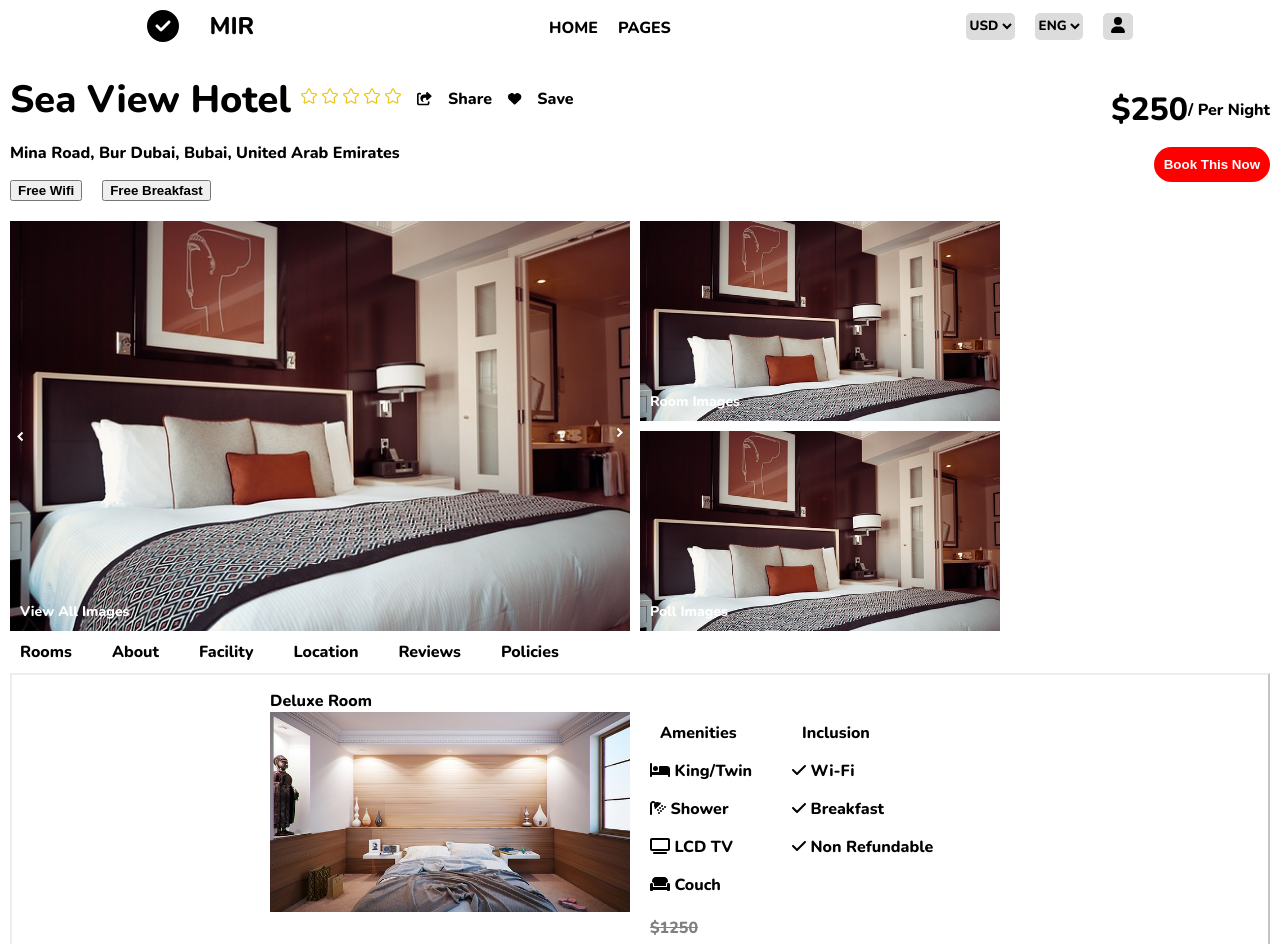
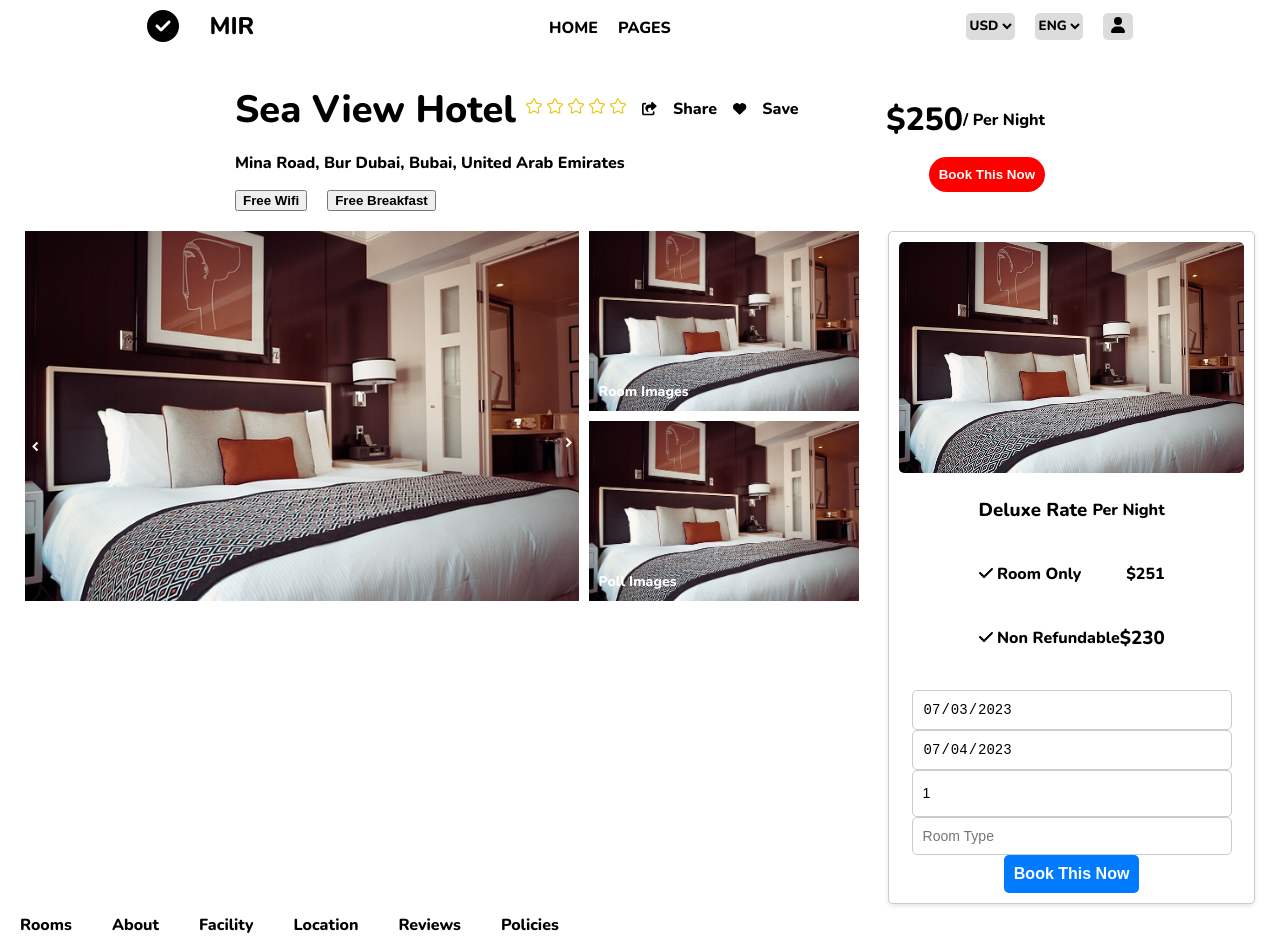
Before and after one commit to Mike2020x/frontend-top-v29-hoteles, a React (Vite) app: page /hotel-single in a window 1280 px wide. Shown: the top 944 px of the page. Built offline with nearby package versions, Linux system fonts and the light colour scheme.

Commit message:
feat: add names in input login and component room card

```diff
--- /dev/null
+++ b/src/components/Room/RoomCard.jsx
@@ -0,0 +1,160 @@
+import { useState, useEffect } from "react";
+import { Link, useNavigate, useLocation } from "react-router-dom";
+import "./index.scss";
+import { FontAwesomeIcon } from "@fortawesome/react-fontawesome";
+import { faCheck } from "@fortawesome/free-solid-svg-icons";
+
+export default function RoomCard() {
+  const navigate = useNavigate();
+  const location = useLocation();
+  const [hotel, setHotel] = useState("");
+  const [checkIn, setCheckIn] = useState(getCurrentDate());
+  const [checkOut, setCheckOut] = useState(getNextDay(getCurrentDate()));
+  const [guests, setGuests] = useState(1);
+
+  useEffect(() => {
+    const searchParams = new URLSearchParams(location.search);
+    setHotel(searchParams.get("hotel") || "");
+    setCheckIn(searchParams.get("checkIn") || getCurrentDate());
+    setCheckOut(searchParams.get("checkOut") || getNextDay(getCurrentDate()));
+    setGuests(parseInt(searchParams.get("guests")) || 1);
+  }, [location.search]);
+
+  const handleInputChange = (event) => {
+    event.preventDefault();
+    const { name, value } = event.target;
+
+    if (name === "hotel") {
+      setHotel(value);
+    } else if (name === "checkIn") {
+      setCheckIn(value);
+      setCheckOut(getNextDay(value));
+    } else if (name === "checkOut") {
+      setCheckOut(value);
+    } else if (name === "guests") {
+      setGuests(value);
+    }
+  };
+
+  const handleSearch = () => {
+    if (!hotel) {
+      alert("Por favor, ingrese el nombre o la ciudad del hotel.");
+      return;
+    }
+
+    const searchParams = new URLSearchParams();
+    searchParams.set("hotel", hotel);
+    searchParams.set("checkIn", checkIn);
+    searchParams.set("checkOut", checkOut);
+    searchParams.set("guests", guests);
+
+    navigate(`/hotel-list?search=${searchParams.toString()}`);
+  };
+
+  return (
+    <div className="room-card">
+      <div className="room-card__image">
+        <img src="/room.jpg" alt="room" />
+      </div>
+      <div>
+        <div className="room-card__information">
+          <h3>Deluxe Rate</h3>
+          <p>Per Night</p>
+        </div>
+        <div className="room-card__information">
+          <p>
+            <FontAwesomeIcon icon={faCheck} /> Room Only
+          </p>
+          <h4>$251</h4>
+        </div>
+        <div className="room-card__information">
+          <p>
+            <FontAwesomeIcon icon={faCheck} /> Non Refundable
+          </p>
+          <h3>$230</h3>
+        </div>
+      </div>
+      <div className="room-card__search">
+        <div className="room-card__search-inputs">
+          <input
+            type="date"
+            id="checkIn"
+            className="room-card__search-input"
+            name="checkIn"
+            value={checkIn}
+            placeholder="Check In"
+            min={getCurrentDate()} // Establecer la fecha mínima como la fecha actual
+            onChange={handleInputChange}
+          />
+          <input
+            type="date"
+            id="checkOut"
+            className="room-card__search-input"
+            name="checkOut"
+            value={checkOut}
+            placeholder="Check Out"
+            min={checkIn} // Establecer la fecha mínima como el valor de check-in
+            onChange={handleInputChange}
+          />
+          <input
+            type="text"
+            className="room-card__search-input"
+            name="guests"
+            value={guests}
+            placeholder="Rooms & Guests"
+            onChange={handleInputChange}
+          />
+          <input
+            className="room-card__search-input"
+            placeholder="Room Type"
+            type="select"
+            name="hotel"
+            value={hotel}
+            onChange={handleInputChange}
+          />
+        </div>
+        <div className="room-card__search-button">
+          {hotel ? (
+            <Link
+              to={`/hotel-list?hotel=${hotel}&checkIn=${checkIn}&checkOut=${checkOut}&guests=${guests}`}
+            >
+              <button className="room-card__search-button--link">
+                Book This Now
+              </button>
+            </Link>
+          ) : (
+            <button
+              className="room-card__search-button--button"
+              onClick={handleSearch}
+            >
+              Book This Now
+            </button>
+          )}
+        </div>
+      </div>
+    </div>
+  );
+}
+
+function getCurrentDate() {
+  const currentDate = new Date();
+  const year = currentDate.getFullYear();
+  let month = currentDate.getMonth() + 1;
+  let day = currentDate.getDate();
+
+  if (month < 10) {
+    month = `0${month}`;
+  }
+
+  if (day < 10) {
+    day = `0${day}`;
+  }
+
+  return `${year}-${month}-${day}`;
+}
+
+function getNextDay(dateString) {
+  const currentDate = new Date(dateString);
+  const nextDay = new Date(currentDate.getTime() + 24 * 60 * 60 * 1000);
+  return nextDay.toISOString().split("T")[0];
+}
--- a/src/components/Room/index.scss
+++ b/src/components/Room/index.scss
@@ -101,3 +101,121 @@
     }
   }
 }
+
+.room-card {
+  display: flex;
+  flex-direction: column;
+  align-items: center;
+  padding: 10px;
+  width: 27vw;
+  background-color: #fff;
+  border: 1px solid #ccc;
+  border-radius: 5px;
+  box-shadow: 0 2px 4px rgba(0, 0, 0, 0.1);
+
+  &__image {
+    img {
+      width: 100%;
+      height: auto;
+      border-radius: 5px;
+    }
+  }
+
+  &__information {
+    display: flex;
+    justify-content: space-between;
+    align-items: center;
+    flex-wrap: wrap;
+  }
+
+  &__details {
+    text-align: center;
+
+    h3 {
+      font-size: 20px;
+      margin-bottom: 10px;
+    }
+
+    p {
+      font-size: 14px;
+      color: #888;
+    }
+  }
+
+  &__price {
+    margin-top: 10px;
+    text-align: center;
+
+    p {
+      display: flex;
+      align-items: center;
+      font-size: 14px;
+      color: #888;
+
+      svg {
+        margin-right: 5px;
+      }
+    }
+
+    h4,
+    h3 {
+      font-size: 20px;
+      font-weight: bold;
+    }
+  }
+
+  &__search {
+    margin-top: 20px;
+    display: flex;
+    flex-direction: column;
+    align-items: center;
+
+    &-inputs {
+      display: flex;
+      flex-direction: column;
+      width: 25vw;
+
+      .room-card__search-input {
+        padding: 10px;
+        border: 1px solid #ccc;
+        border-radius: 5px;
+        font-size: 14px;
+        outline: none;
+
+        &::-webkit-calendar-picker-indicator {
+          filter: invert(1);
+        }
+      }
+    }
+
+    &-border {
+      width: 1px;
+      height: 100%;
+      background-color: #ccc;
+      margin: 0 10px;
+    }
+
+    &-button {
+      flex-grow: 1;
+
+      .room-card__search-button--link,
+      .room-card__search-button--button {
+        width: 100%;
+        padding: 10px;
+        border: none;
+        border-radius: 5px;
+        font-size: 16px;
+        font-weight: bold;
+        color: #fff;
+        background-color: #007bff;
+        cursor: pointer;
+        outline: none;
+        transition: background-color 0.3s;
+
+        &:hover {
+          background-color: #0056b3;
+        }
+      }
+    }
+  }
+}
--- a/src/components/login/Login.jsx
+++ b/src/components/login/Login.jsx
@@ -8,8 +8,10 @@ import { faEye, faEyeSlash } from "@fortawesome/free-solid-svg-icons";
 const Login = () => {
   const [formData, setFormData] = useState({
     isLoginActive: true,
+    firstName: "",
+    lastName: "",
+    email: "",
     phone: "",
-    email: "",
     password: "",
     confirmPassword: "",
     showPassword: false,
@@ -49,7 +51,7 @@ const Login = () => {
       // Manejar la respuesta de la API según sea necesario
       if (response.ok) {
         // Redireccionar al panel de usuario o realizar otra acción
-        //window.location.href = "/user-dashboard";
+        // window.location.href = "/user-dashboard";
       } else {
         // Manejar el caso de error en el inicio de sesión
         console.log("Error en el inicio de sesión");
@@ -60,7 +62,7 @@ const Login = () => {
     }
   };
 
-  const navigate = useNavigate()
+  const navigate = useNavigate();
 
   const handleSignUp = async (e) => {
     e.preventDefault();
@@ -75,13 +77,16 @@ const Login = () => {
 
     try {
       const signupData = {
+        firstName: formData.firstName,
+        lastName: formData.lastName,
+        email: formData.email,
         phone: formData.phone,
-        email: formData.email,
         password: formData.password,
       };
+      console.log(signupData);
       // Llamar a la API para registrarse
       const response = await fetch(
-        `${import.meta.env.VITE_BASE_URL}/api/user`,
+        "https://backend-top-v29-hoteles.onrender.com/api/user",
         {
           method: "POST",
           headers: {
@@ -90,11 +95,11 @@ const Login = () => {
           body: JSON.stringify(signupData),
         }
       );
-
+      console.log(response);
       // Manejar la respuesta de la API según sea necesario
       if (response.ok) {
         // Redireccionar al panel de usuario o realizar otra acción
-        const url = `/verify-account/${formData.email}`
+        const url = `/verify-account/${formData.email}`;
         navigate(url);
       } else {
         // Manejar el caso de error en el registro
@@ -156,12 +161,19 @@ const Login = () => {
       </div>
       {!formData.isLoginActive && (
         <form className="email-signup" onSubmit={handleSignUp}>
-          <div className="u-form-group">
+          <div className="u-form-individual">
             <input
               type="text"
-              placeholder="Phone"
-              name="phone"
-              value={formData.phone}
+              placeholder="FirstName"
+              name="firstName"
+              value={formData.firstName}
+              onChange={handleChange}
+            />
+            <input
+              type="text"
+              placeholder="LastName"
+              name="lastName"
+              value={formData.lastName}
               onChange={handleChange}
             />
           </div>
@@ -171,6 +183,15 @@ const Login = () => {
               placeholder="Email"
               name="email"
               value={formData.email}
+              onChange={handleChange}
+            />
+          </div>
+          <div className="u-form-group">
+            <input
+              type="text"
+              placeholder="Phone"
+              name="phone"
+              value={formData.phone}
               onChange={handleChange}
             />
           </div>
@@ -213,9 +234,9 @@ const Login = () => {
           {formData.errorMessage && (
             <div className="error-message">{formData.errorMessage}</div>
           )}
-          <Link className="u-form-group">
+          <div className="u-form-group">
             <button type="submit">Sign Up</button>
-          </Link>
+          </div>
         </form>
       )}
       {formData.isLoginActive && (
--- a/src/pages/HotelSingle/HotelSingle.jsx
+++ b/src/pages/HotelSingle/HotelSingle.jsx
@@ -4,6 +4,7 @@ import Hotel from '../../components/Hotel/Hotel'
 import Star from '../../components/star/Star'
 import { FontAwesomeIcon } from '@fortawesome/react-fontawesome'
 import { faAngleRight, faHeart, faShareFromSquare } from '@fortawesome/free-solid-svg-icons'
+import RoomCard from '../../components/Room/RoomCard'
 
 
 export default function HotelSingle() {
@@ -50,8 +51,8 @@ export default function HotelSingle() {
             </div>
           </div>
         </div>
+        <RoomCard />
       </div>
-
       <div className='content__hotelSingle--menu'>
         <h4>Rooms</h4>
         <h4>About</h4>
--- a/src/pages/HotelSingle/index.scss
+++ b/src/pages/HotelSingle/index.scss
@@ -1,5 +1,11 @@
 .content__hotelSingle {
   margin: 10px;
+
+  &--room {
+    display: flex;
+    flex-wrap: wrap;
+    justify-content: space-around;
+  }
 
   &--title {
     display: flex;
@@ -23,10 +29,10 @@
 
   &--principal {
     position: relative;
-    background-image: url('/room.jpg');
+    background-image: url("/room.jpg");
     background-repeat: no-repeat;
     background-size: 100%;
-    height: 210px;
+    height: 200px;
 
     .selected-label {
       position: absolute;
@@ -69,12 +75,11 @@
   }
 
   .navbar__hotelSingle {
-    margin: 20px 0
+    margin: 20px 0;
   }
 }
 
 @media (min-width: 375px) {
-
   .star__show,
   .hotelSingle__show,
   .free__buttons,
@@ -90,7 +95,6 @@
   }
 
   .content__hotelSingle {
-
     &--principal {
       width: 450px;
     }
@@ -148,19 +152,18 @@
     &--principal {
       margin: 0;
       height: 410px;
-      width: 620px;
+      width: 554px;
     }
 
     &--secondary {
       position: relative;
-      background-image: url('/room.jpg');
+      background-image: url("/room.jpg");
       background-repeat: no-repeat;
       background-size: 100%;
-      height: 200px;
-      width: 360px;
+      height: 180px;
+      width: 270px;
     }
   }
-
 }
 
 @media (min-width: 1027px) {
--- a/src/pages/VerifyAccount/VerifyMessage.jsx
+++ b/src/pages/VerifyAccount/VerifyMessage.jsx
@@ -28,7 +28,7 @@ const VerifyMessage = () => {
 };
 
 VerifyMessage.propTypes = {
-  email: PropTypes.string.isRequired,
+  email: PropTypes.string,
 };
 
 export default VerifyMessage;
```
Also changed, not shown: src/components/login/index.scss (+25 -1 lines).
